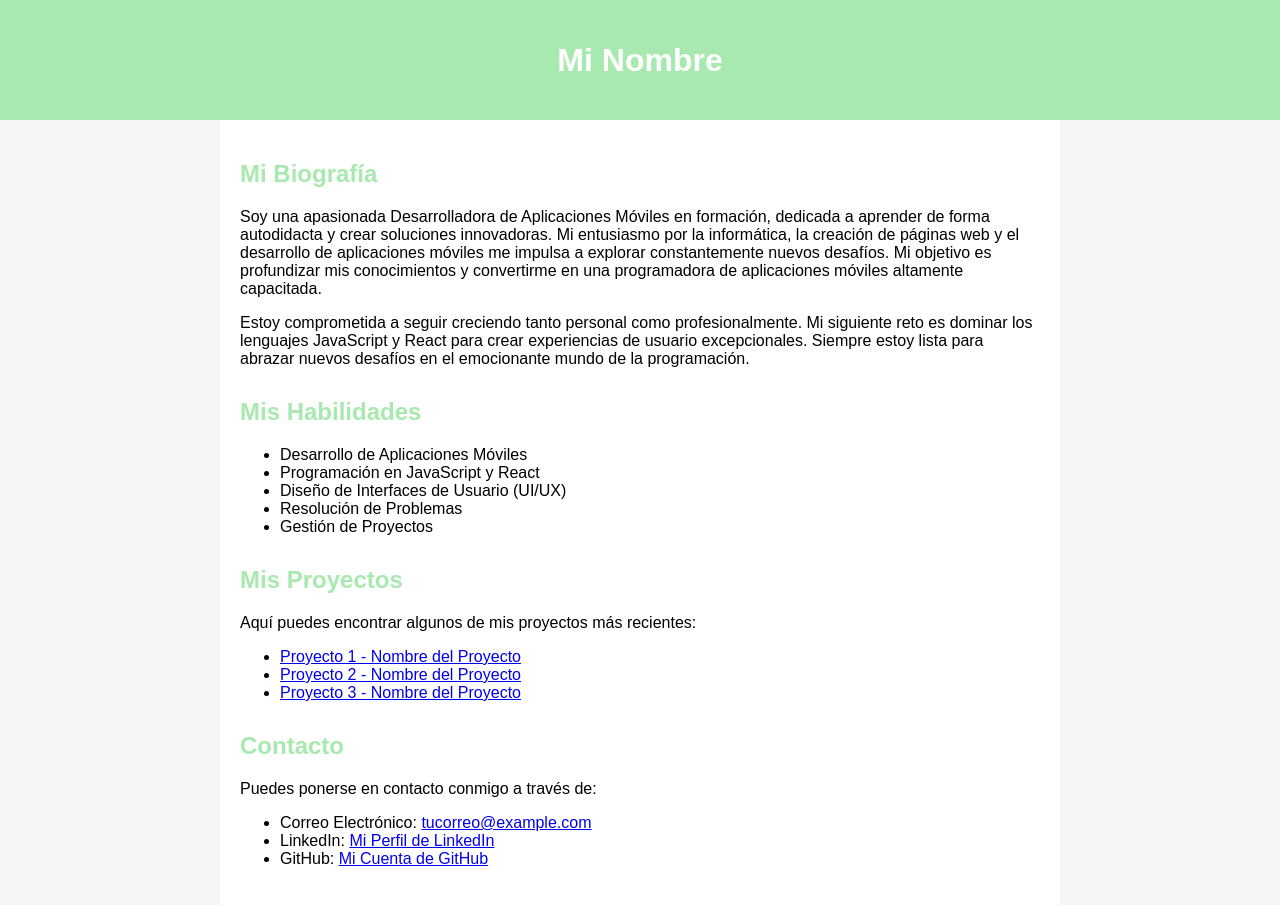
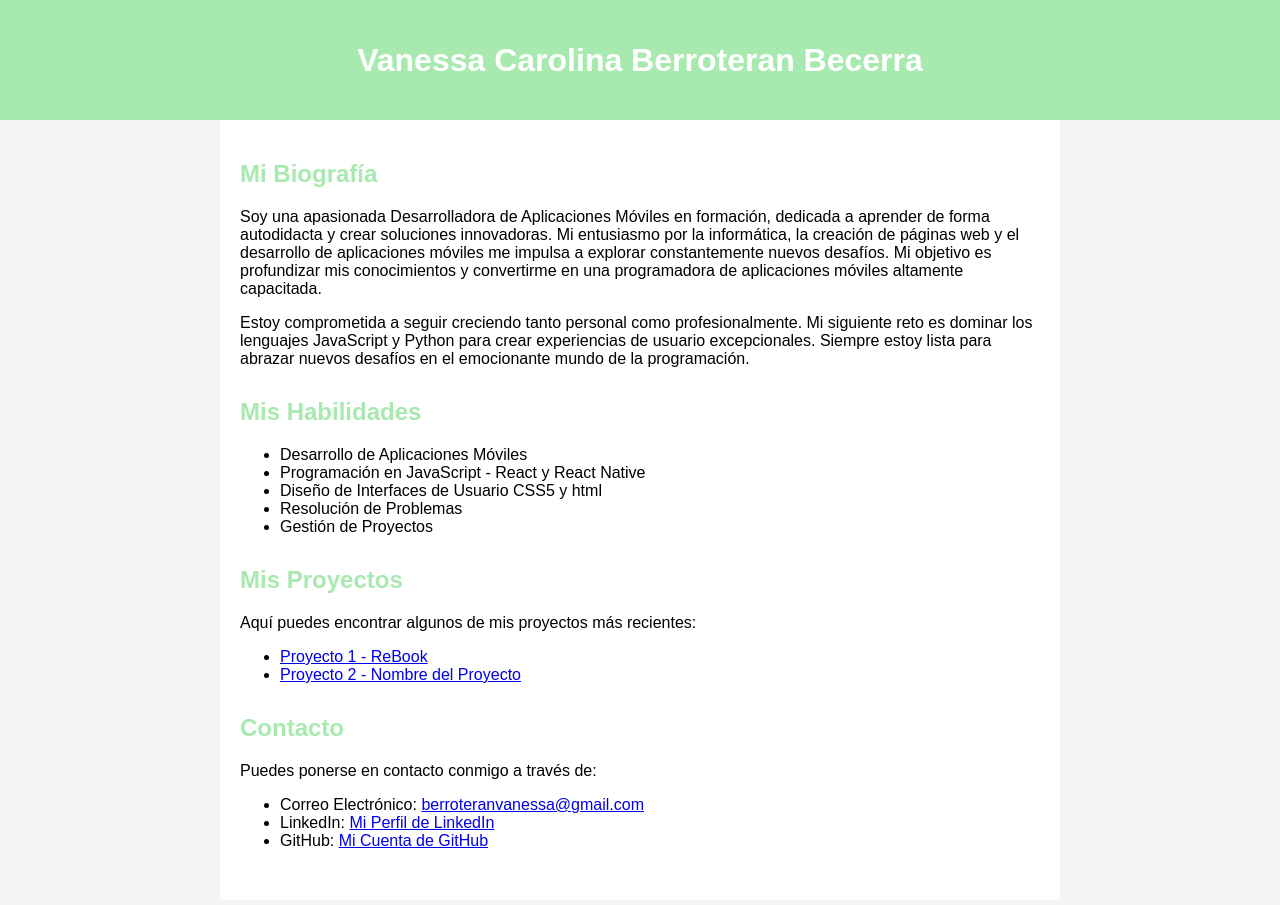
Before and after one commit to bubblevane/my-first-page, a plain HTML site: page index.html in a window 1280 px wide. Shown: the part 231-1136 px from the top of the page. Drawn offline with Linux system fonts and the light colour scheme.

Commit message:
Update index.html

```diff
--- a/index.html
+++ b/index.html
@@ -44,21 +44,21 @@
 <body>
     <header>
         <img src="https://static.vecteezy.com/system/resources/previews/009/015/071/non_2x/tree-of-life-logo-design-inspiration-isolated-on-white-background-free-vector.jpg" alt="Descripción de la imagen">
-        <h1>Mi Nombre</h1>
+        <h1>Vanessa Carolina Berroteran Becerra</h1>
         </header>
     <div class="container">
         <section class="section">
             <h2>Mi Biografía</h2>
             <p>Soy una apasionada Desarrolladora de Aplicaciones Móviles en formación, dedicada a aprender de forma autodidacta y crear soluciones innovadoras. Mi entusiasmo por la informática, la creación de páginas web y el desarrollo de aplicaciones móviles me impulsa a explorar constantemente nuevos desafíos. Mi objetivo es profundizar mis conocimientos y convertirme en una programadora de aplicaciones móviles altamente capacitada.</p>
-            <p>Estoy comprometida a seguir creciendo tanto personal como profesionalmente. Mi siguiente reto es dominar los lenguajes JavaScript y React para crear experiencias de usuario excepcionales. Siempre estoy lista para abrazar nuevos desafíos en el emocionante mundo de la programación.</p>
+            <p>Estoy comprometida a seguir creciendo tanto personal como profesionalmente. Mi siguiente reto es dominar los lenguajes JavaScript y Python para crear experiencias de usuario excepcionales. Siempre estoy lista para abrazar nuevos desafíos en el emocionante mundo de la programación.</p>
         </section>
 
         <section class="section">
             <h2>Mis Habilidades</h2>
             <ul>
                 <li>Desarrollo de Aplicaciones Móviles</li>
-                <li>Programación en JavaScript y React</li>
-                <li>Diseño de Interfaces de Usuario (UI/UX)</li>
+                <li>Programación en JavaScript - React y React Native</li>
+                <li>Diseño de Interfaces de Usuario CSS5 y html</li>
                 <li>Resolución de Problemas</li>
                 <li>Gestión de Proyectos</li>
             </ul>
@@ -68,9 +68,8 @@
             <h2>Mis Proyectos</h2>
             <p>Aquí puedes encontrar algunos de mis proyectos más recientes:</p>
             <ul>
-                <li><a href="#">Proyecto 1 - Nombre del Proyecto</a></li>
+                <li><a href="#">Proyecto 1 - ReBook</a></li>
                 <li><a href="#">Proyecto 2 - Nombre del Proyecto</a></li>
-                <li><a href="#">Proyecto 3 - Nombre del Proyecto</a></li>
             </ul>
         </section>
 
@@ -78,8 +77,8 @@
             <h2>Contacto</h2>
             <p>Puedes ponerse en contacto conmigo a través de:</p>
             <ul>
-                <li>Correo Electrónico: <a href="mailto:tucorreo@example.com">tucorreo@example.com</a></li>
-                <li>LinkedIn: <a href="https://www.linkedin.com/in/tuperfil" target="_blank">Mi Perfil de LinkedIn</a></li>
+                <li>Correo Electrónico: <a href="berroteranvanessa@gmail.com">berroteranvanessa@gmail.com</a></li>
+                <li>LinkedIn: <a href="https://co.linkedin.com/in/vanessa-carolina-berroteran-becerra" target="_blank">Mi Perfil de LinkedIn</a></li>
                 <li>GitHub: <a href="https://github.com/tucuenta" target="_blank">Mi Cuenta de GitHub</a></li>
             </ul>
         </section>
```
